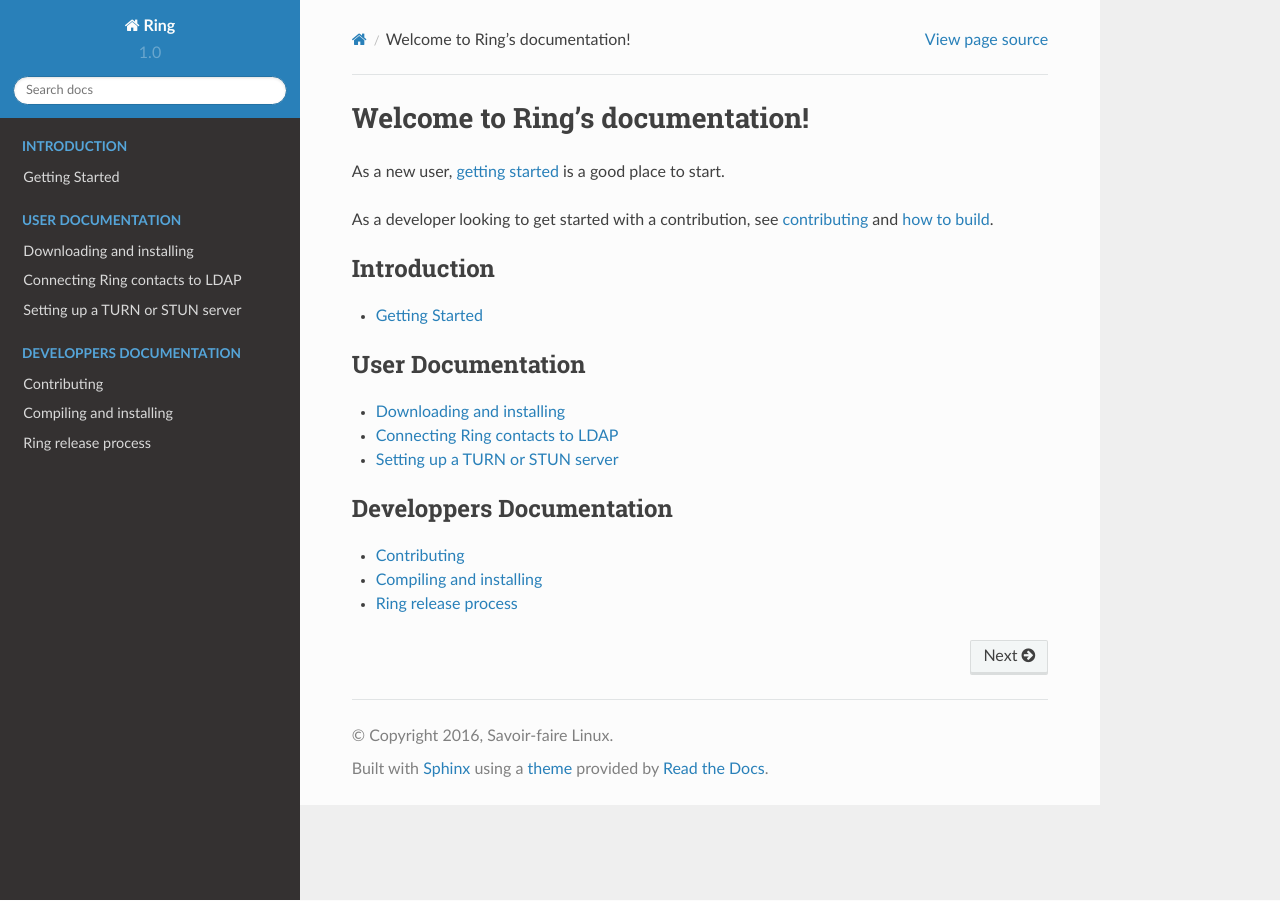
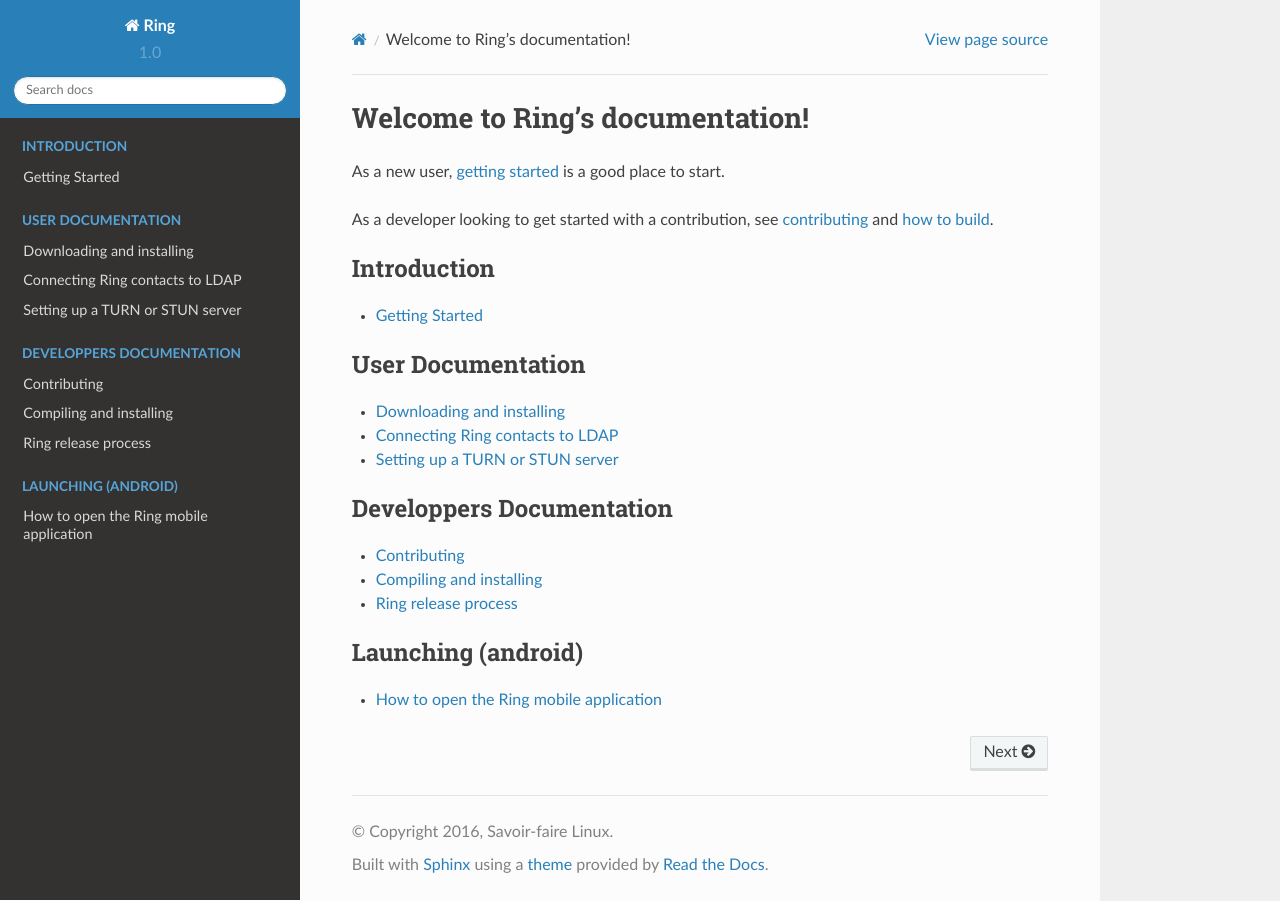
Before and after one commit to savoirfairelinux/jami-project, a Sphinx documentation site: the page built from docs/source/index.rst, in a window 1280 px wide. Built offline with Sphinx 7.4.7 and the Read the Docs theme 2.0.0, drawn with Linux system fonts in a browser that asks for light colours.

Commit message:
Launching the Ring mobile application
Documentation to help people find the icon and launch the application.

Change-Id: I67f69171e818a294b733faa5a7563a7f715bade1

```diff
--- /dev/null
+++ b/docs/source/dev/log1000Doc/lancer_android.rst
@@ -0,0 +1,10 @@
+How to open the Ring mobile application
+========================================================
+
+Tap on the Ring icon as shown below:
+
+.. image:: telechargement_android/icon.jpg
+	:height: 250
+	:width: 150
+
+Ring should be launching immediatly afterwards.
--- a/docs/source/index.rst
+++ b/docs/source/index.rst
@@ -52,3 +52,10 @@
    :glob:
 
    dev/gnome-client/*
+
+.. toctree::
+   :caption: Launching (android)
+   :maxdepth: 1
+   :glob:
+
+   dev/log1000Doc/*
```
Also changed, not shown: docs/source/dev/log1000Doc/telechargement_android/icon.jpg (added).
